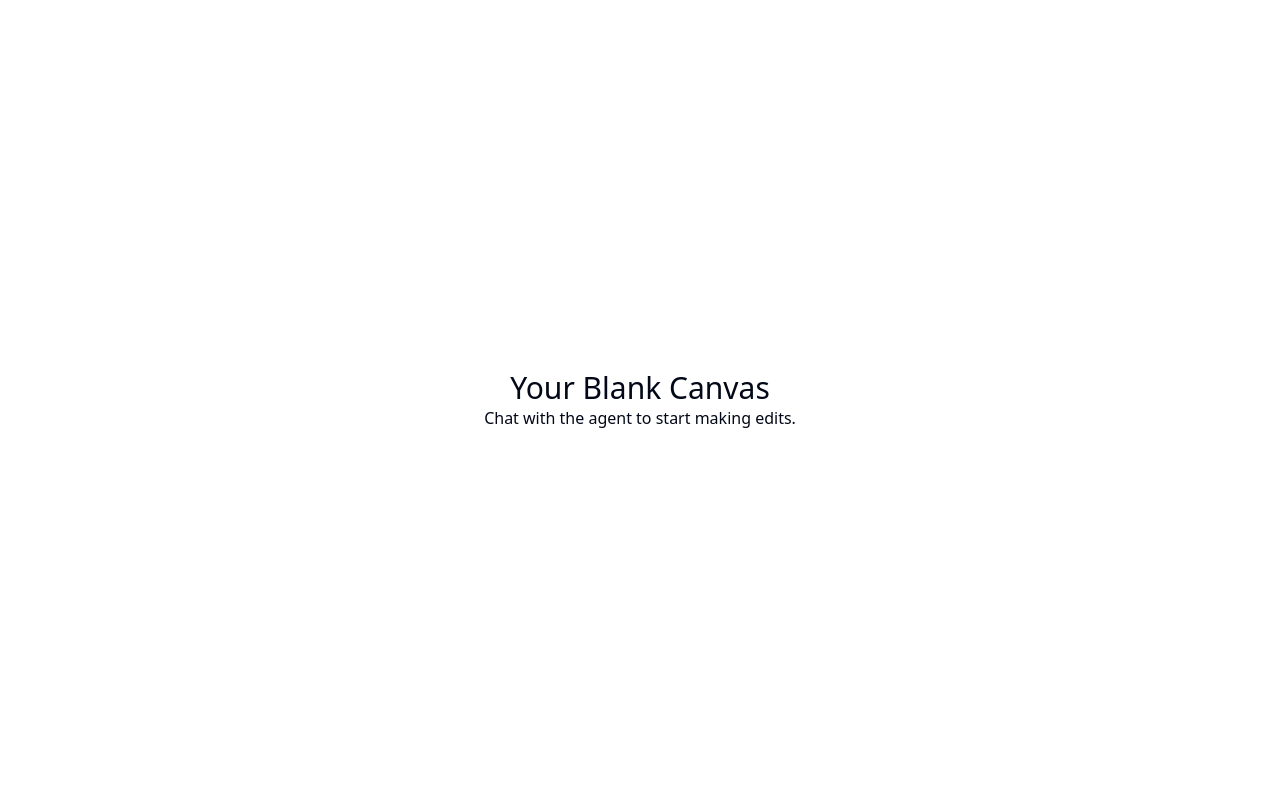
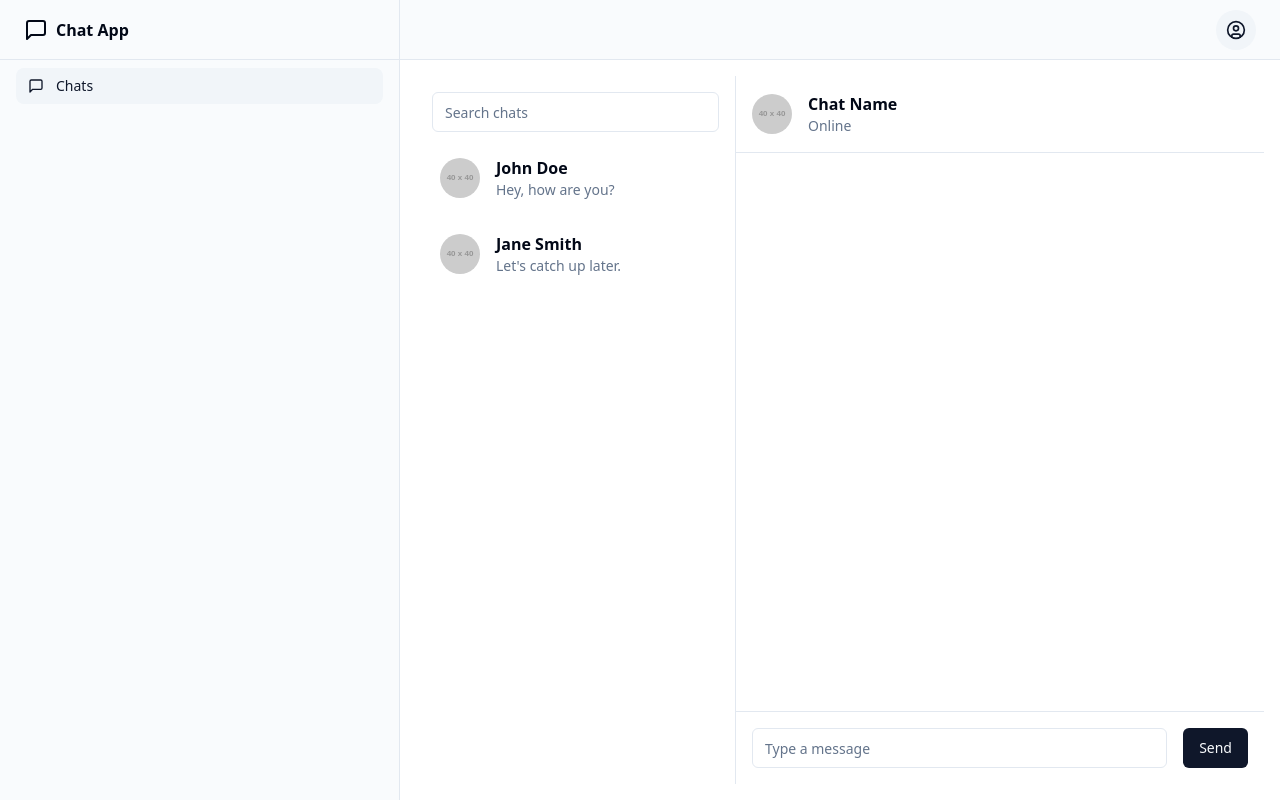
Before and after one commit to GPT-Engineer-App/chat-bridge, a React (Vite) app: page / in a window 1280 px wide. Built offline with nearby package versions, Linux system fonts and the light colour scheme.

Commit message:
Initial implementation of chat interface with sidebar and chat window.

```diff
--- a/src/App.jsx
+++ b/src/App.jsx
@@ -1,17 +1,17 @@
 import { Toaster } from "@/components/ui/sonner";
 import { TooltipProvider } from "@/components/ui/tooltip";
 import { QueryClient, QueryClientProvider } from "@tanstack/react-query";
-import { Home } from "lucide-react";
+import { Home, MessageSquare } from "lucide-react";
 import { Route, BrowserRouter as Router, Routes } from "react-router-dom";
-import Layout from "./layouts/default"; // available: default, navbar, sidebar
+import Layout from "./layouts/sidebar"; // Use the sidebar layout
 import Index from "./pages/Index.jsx";
 const queryClient = new QueryClient();
 
 export const navItems = [
   {
-    title: "Home", // Feel free to change this to your liking
+    title: "Chats", // Updated to reflect the chat interface
     to: "/",
-    icon: <Home className="h-4 w-4" />,
+    icon: <MessageSquare className="h-4 w-4" />,
   },
 ];
 
--- a/src/layouts/sidebar.jsx
+++ b/src/layouts/sidebar.jsx
@@ -9,13 +9,13 @@ import {
 } from "@/components/ui/dropdown-menu";
 import { Sheet, SheetContent, SheetTrigger } from "@/components/ui/sheet";
 import { cn } from "@/lib/utils";
-import { CircleUser, Menu, Package2 } from "lucide-react";
+import { CircleUser, Menu, MessageSquare } from "lucide-react";
 import { NavLink, Outlet } from "react-router-dom";
 import { navItems } from "../App";
 
 const Layout = () => {
   return (
-    <div className="grid min-h-screen w-full md:grid-cols-[220px_1fr] lg:grid-cols-[280px_1fr]">
+    <div className="grid min-h-screen w-full md:grid-cols-[320px_1fr] lg:grid-cols-[400px_1fr]">
       <Sidebar />
       <div className="flex flex-col">
         <header className="flex h-14 items-center gap-4 border-b bg-muted/40 px-4 lg:h-[60px] lg:px-6">
@@ -36,8 +36,8 @@ const Sidebar = () => (
     <div className="flex h-full max-h-screen flex-col gap-2">
       <div className="flex h-14 items-center border-b px-4 lg:h-[60px] lg:px-6">
         <NavLink to="/" className="flex items-center gap-2 font-semibold">
-          <Package2 className="h-6 w-6" />
-          <span>Acme Inc</span>
+          <MessageSquare className="h-6 w-6" />
+          <span>Chat App</span>
         </NavLink>
       </div>
       <div className="flex-1">
@@ -68,8 +68,8 @@ const MobileSidebar = () => (
           to="/"
           className="flex items-center gap-2 text-lg font-semibold mb-4"
         >
-          <Package2 className="h-6 w-6" />
-          <span className="sr-only">Acme Inc</span>
+          <MessageSquare className="h-6 w-6" />
+          <span className="sr-only">Chat App</span>
         </NavLink>
         {navItems.map((item) => (
           <SidebarNavLink key={item.to} to={item.to}>
--- a/src/pages/Index.jsx
+++ b/src/pages/Index.jsx
@@ -1,12 +1,94 @@
-// Update this page (the content is just a fallback if you fail to update the page)
+import { useState } from "react";
+import { Avatar, AvatarFallback, AvatarImage } from "@/components/ui/avatar";
+import { Input } from "@/components/ui/input";
+import { Button } from "@/components/ui/button";
+import { ScrollArea } from "@/components/ui/scroll-area";
 
 const Index = () => {
+  const [messages, setMessages] = useState([]);
+  const [inputValue, setInputValue] = useState("");
+
+  const handleSendMessage = () => {
+    if (inputValue.trim()) {
+      setMessages([...messages, { text: inputValue, sender: "me" }]);
+      setInputValue("");
+    }
+  };
+
   return (
-    <div className="text-center">
-      <h1 className="text-3xl">Your Blank Canvas</h1>
-      <p>Chat with the agent to start making edits.</p>
+    <div className="flex h-full">
+      <Sidebar />
+      <ChatWindow
+        messages={messages}
+        inputValue={inputValue}
+        setInputValue={setInputValue}
+        handleSendMessage={handleSendMessage}
+      />
     </div>
   );
 };
 
+const Sidebar = () => (
+  <div className="w-80 border-r p-4">
+    <Input placeholder="Search chats" className="mb-4" />
+    <div className="space-y-4">
+      {/* Example chat items */}
+      <ChatItem name="John Doe" lastMessage="Hey, how are you?" />
+      <ChatItem name="Jane Smith" lastMessage="Let's catch up later." />
+    </div>
+  </div>
+);
+
+const ChatItem = ({ name, lastMessage }) => (
+  <div className="flex items-center space-x-4 p-2 hover:bg-muted cursor-pointer rounded-lg">
+    <Avatar>
+      <AvatarImage src="https://via.placeholder.com/40" alt={name} />
+      <AvatarFallback>{name.charAt(0)}</AvatarFallback>
+    </Avatar>
+    <div className="flex-1">
+      <div className="font-semibold">{name}</div>
+      <div className="text-sm text-muted-foreground">{lastMessage}</div>
+    </div>
+  </div>
+);
+
+const ChatWindow = ({ messages, inputValue, setInputValue, handleSendMessage }) => (
+  <div className="flex-1 flex flex-col">
+    <div className="flex items-center p-4 border-b">
+      <Avatar>
+        <AvatarImage src="https://via.placeholder.com/40" alt="Chat Avatar" />
+        <AvatarFallback>CA</AvatarFallback>
+      </Avatar>
+      <div className="ml-4">
+        <div className="font-semibold">Chat Name</div>
+        <div className="text-sm text-muted-foreground">Online</div>
+      </div>
+    </div>
+    <ScrollArea className="flex-1 p-4 space-y-4">
+      {messages.map((message, index) => (
+        <MessageBubble key={index} message={message} />
+      ))}
+    </ScrollArea>
+    <div className="p-4 border-t flex items-center space-x-4">
+      <Input
+        value={inputValue}
+        onChange={(e) => setInputValue(e.target.value)}
+        placeholder="Type a message"
+        className="flex-1"
+      />
+      <Button onClick={handleSendMessage}>Send</Button>
+    </div>
+  </div>
+);
+
+const MessageBubble = ({ message }) => (
+  <div
+    className={`p-2 rounded-lg max-w-xs ${
+      message.sender === "me" ? "bg-primary text-primary-foreground self-end" : "bg-muted"
+    }`}
+  >
+    {message.text}
+  </div>
+);
+
 export default Index;
```
